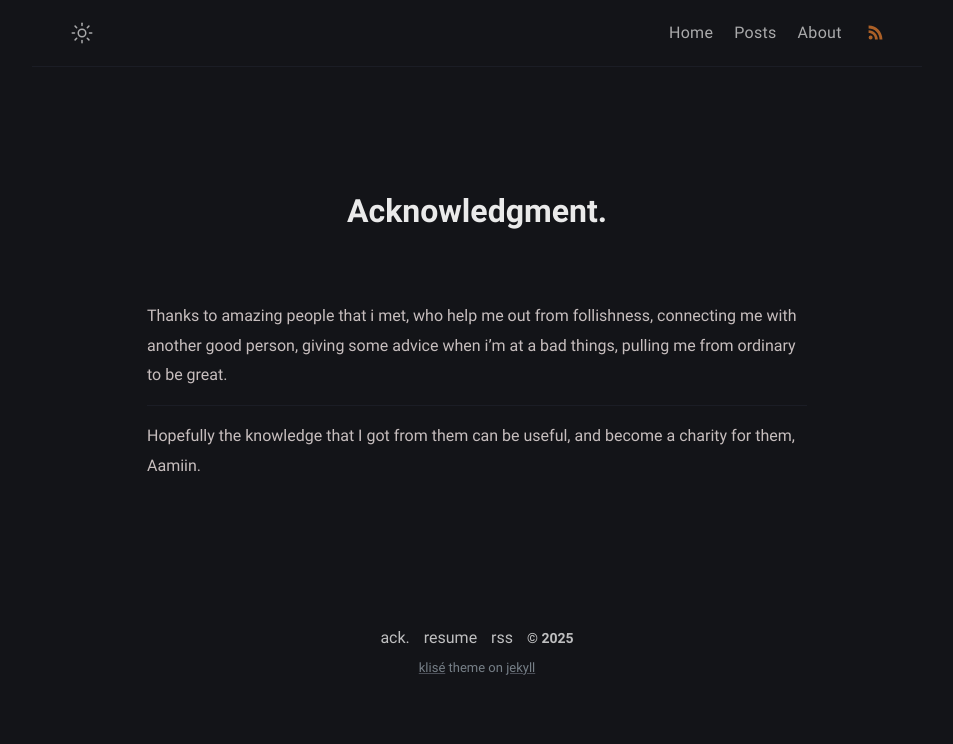
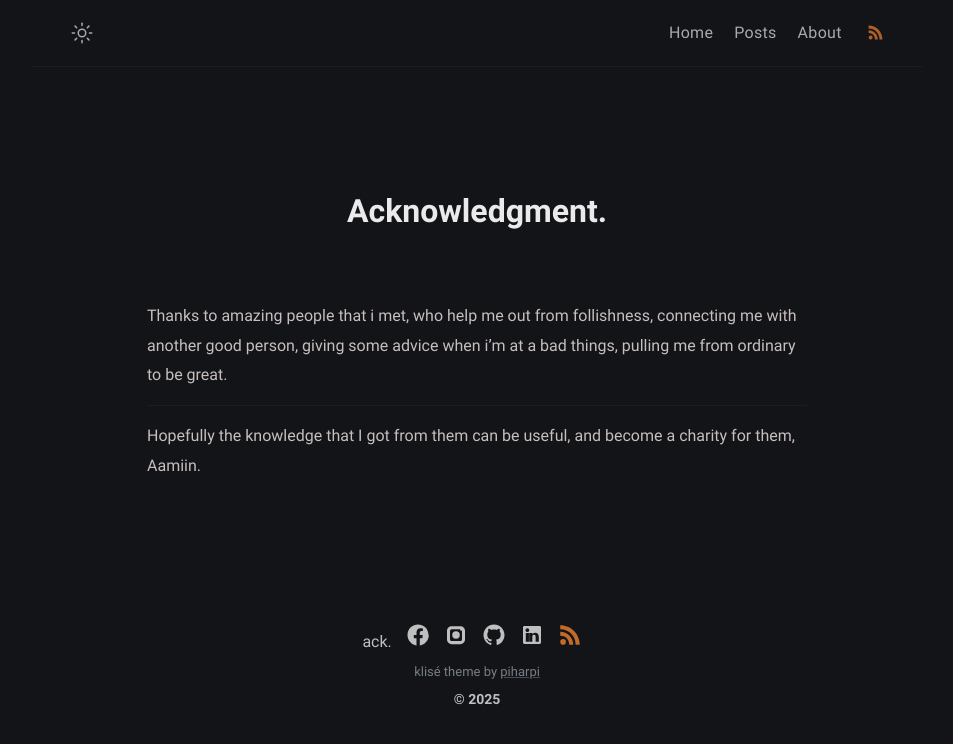
Before and after one commit to Dwisantosobk/Dwisantoso.github.io, a Jekyll site: the page built from thanks.md, in a window 1280 px wide. Shown: the top 744 px of the page, without its empty margins (163-1116 px from the left). Built offline with Jekyll 4.4.1, drawn with Linux system fonts in a browser that asks for light colours.

Commit message:
dwisantoso.github.io

```diff
--- a/_includes/footer.html
+++ b/_includes/footer.html
@@ -1,22 +1,43 @@
 <footer class="footer">
   <a class="footer_item" href="/thanks">ack.</a>
-  <a class="footer_item" href="javascript::void(0)">resume</a>
-  <a class="footer_item" href="/feed.xml">rss</a>
+  <a class="footer_item" href="https://www.fb.me/dwisantosobk" aria-label="Facebook">
+    <svg xmlns="http://www.w3.org/2000/svg" width="24" height="24" viewBox="0 0 512 512" fill="currentColor">
+      <path d="M480 257.2C480 119 372.6 32 256 32 139.4 32 32 119 32 257.2c0 111.8 81.8 204.4 192 223.8V327.4h-57.6v-70.2H224v-55.6c0-56.9 33.8-88.7 85.5-88.7 24.8 0 50.5 4.4 50.5 4.4v55.4h-28.5c-28.1 0-36.9 17.4-36.9 35.3v49.2h62.8l-10 70.2h-52.8v153.6c110.2-19.4 192-112 192-223.8z" />
+    </svg>
+  </a>
+  <a class="footer_item" href="https://www.instagram.com/dwisantoso_/" aria-label="Instagram">
+    <svg xmlns="http://www.w3.org/2000/svg" width="24" height="24" viewBox="0 0 512 512" fill="currentColor">
+      <path d="M349.33 69.33H162.67C109.17 69.33 64 114.5 64 168v184c0 53.5 45.17 98.67 98.67 98.67h186.66C402.83 450.67 448 405.5 448 352V168c0-53.5-45.17-98.67-98.67-98.67zM384 352a34.36 34.36 0 0 1-34.34 34.33H162.34A34.36 34.36 0 0 1 128 352V168a34.36 34.36 0 0 1 34.34-34.33h186.66A34.36 34.36 0 0 1 384 168z" />
+      <circle cx="256" cy="256" r="80" />
+      <circle cx="371.5" cy="140.5" r="26.5" />
+    </svg>
+  </a>
+  <a class="footer_item" href="https://www.github.com/dwisantosobk" aria-label="GitHub">
+    <svg xmlns="http://www.w3.org/2000/svg" width="24" height="24" viewBox="0 0 512 512" fill="currentColor">
+      <path d="M256,32C132.29,32,32,132.29,32,256c0,99.22,64.15,183.19,153.33,212.95c11.21,2.06,15.32-4.86,15.32-10.85 c0-5.37-0.2-19.58-0.3-38.44c-62.41,13.54-75.6-30.08-75.6-30.08c-10.2-25.92-24.91-32.81-24.91-32.81 c-20.36-13.91,1.54-13.63,1.54-13.63c22.52,1.59,34.38,23.14,34.38,23.14c20,34.33,52.46,24.41,65.28,18.67 c2.03-14.47,7.8-24.43,14.2-30.06c-49.81-5.67-102.19-24.91-102.19-110.82c0-24.49,8.73-44.49,23-60.15 c-2.31-5.66-10-28.44,2.17-59.27c0,0,18.87-6.04,61.88,23.08c17.94-5,37.15-7.49,56.27-7.57c19.12,0.08,38.33,2.55,56.28,7.57 c43-29.12,61.84-23.08,61.84-23.08c12.21,30.83,4.51,53.61,2.2,59.27c14.34,15.66,23,35.66,23,60.15 c0,86.08-52.43,105.07-102.37,110.62c8,6.89,15.13,20.54,15.13,41.37c0,29.9-0.28,54.07-0.28,61.43 c0,6.04,4.05,13,15.41,10.77C415.92,439.15,480,355.19,480,256C480,132.29,379.71,32,256,32z" />
+    </svg>
+  </a>
+  <a class="footer_item" href="https://www.linkedin.com/in/dwisantoso/" aria-label="LinkedIn">
+    <svg xmlns="http://www.w3.org/2000/svg" width="24" height="24" viewBox="0 0 512 512" fill="currentColor">
+      <path d="M417.2,64H94.8C77.2,64,64,77.2,64,94.8v322.4C64,434.8,77.2,448,94.8,448h322.4c17.6,0,30.8-13.2,30.8-30.8V94.8 C448,77.2,434.8,64,417.2,64z M190.7,400H123.7V214.1h67V400z M157.2,192.3c-21.6,0-39.1-17.5-39.1-39.1c0-21.6,17.5-39.1,39.1-39.1 c21.6,0,39.1,17.5,39.1,39.1C196.3,174.7,178.8,192.3,157.2,192.3z M400,400h-67V292.4c0-25.6-9.6-43-33.6-43 c-18.3,0-29.1,12.3-33.8,24.2c-1.8,4.5-2.3,10.7-2.3,17v109.5h-67V214.1h67v25.4c9-13.8,25-33.6,60.8-33.6c44.3,0,77.4,29,77.4,91.2V400z" />
+    </svg>
+  </a>
+  <a class="footer_item" href="/feed.xml" aria-label="RSS">
+    <svg xmlns="http://www.w3.org/2000/svg" width="24" height="24" viewBox="0 0 512 512" fill="#ED812E">
+      <path d="M108.56,342.78a60.34,60.34,0,1,0,60.56,60.44A60.63,60.63,0,0,0,108.56,342.78Z" />
+      <path d="M48,186.67v86.55c52,0,101.94,15.39,138.67,52.11s52,86.56,52,138.67h86.66C325.33,312.44,199.67,186.67,48,186.67Z" />
+      <path d="M48,48v86.56c185.25,0,329.22,144.08,329.22,329.44H464C464,234.66,277.67,48,48,48Z" />
+    </svg>
+  </a>
+  <small class="footer_copyright">
+    <!-- Klisé Theme: -->
+    <a>klisé</a>
+    theme by
+    <a href="https://github.com/piharpi/" target="_blank" rel="noreferrer noopener">piharpi</a>
+  </small>
   <span class="footer_item">&copy; {{ site.time | date: "%Y" }}</span>
-  <small class="footer_copyright">
-    <!-- Klisé Theme: https://github.com/piharpi/jekyll-klise -->
-    <a
-      href="https://github.com/piharpi/jekyll-klise"
-      target="_blank"
-      rel="noreferrer noopener"
-      >klisé</a
-    >
-    theme on
-    <a href="https://jekyllrb.com" target="_blank" rel="noreferrer noopener"
-      >jekyll</a
-    >
-  </small>
 </footer>
+
 <script src="/assets/js/main.js" defer="defer"></script>
 {%- if site.google_analytics -%}
   <!-- Google tag (gtag.js) -->
```
